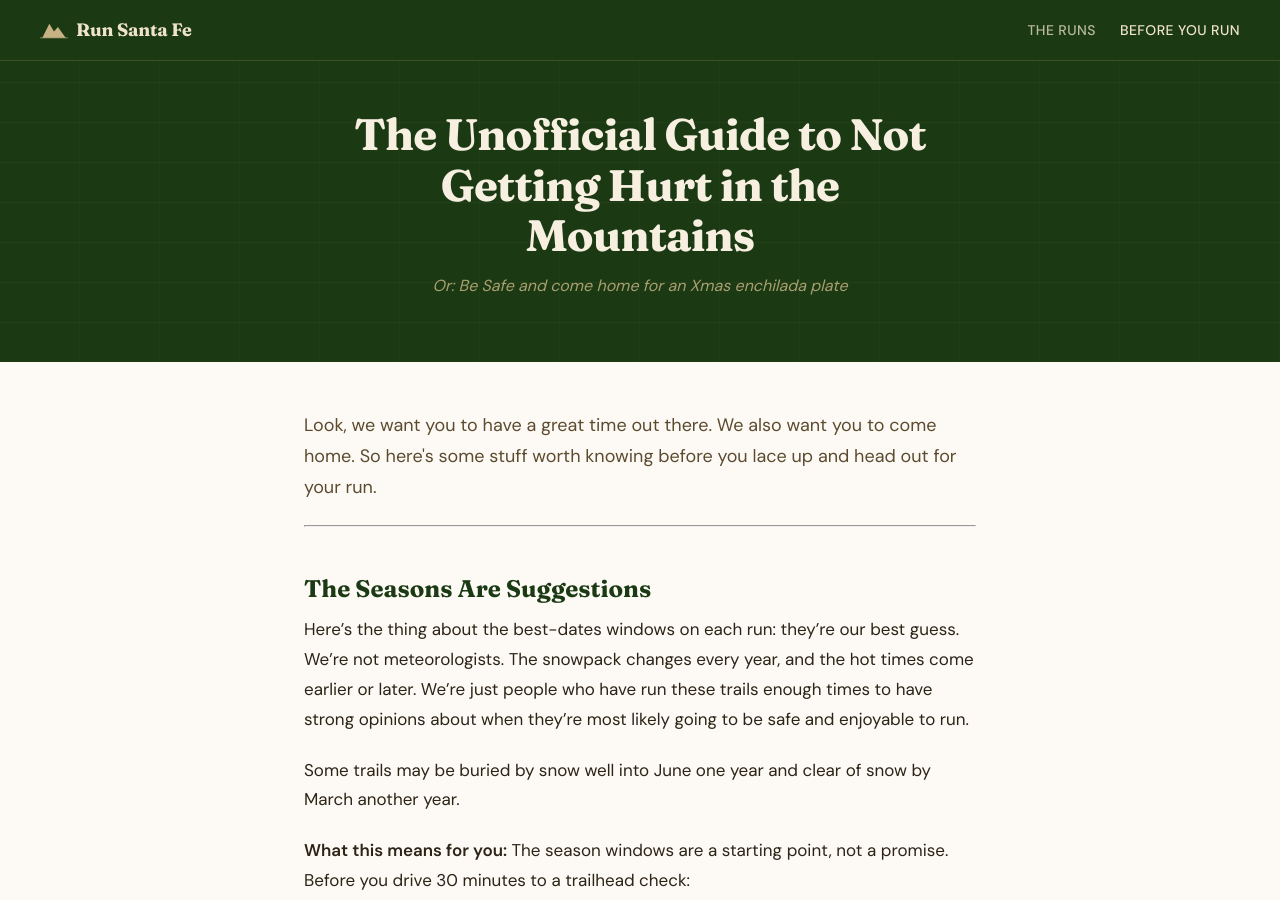
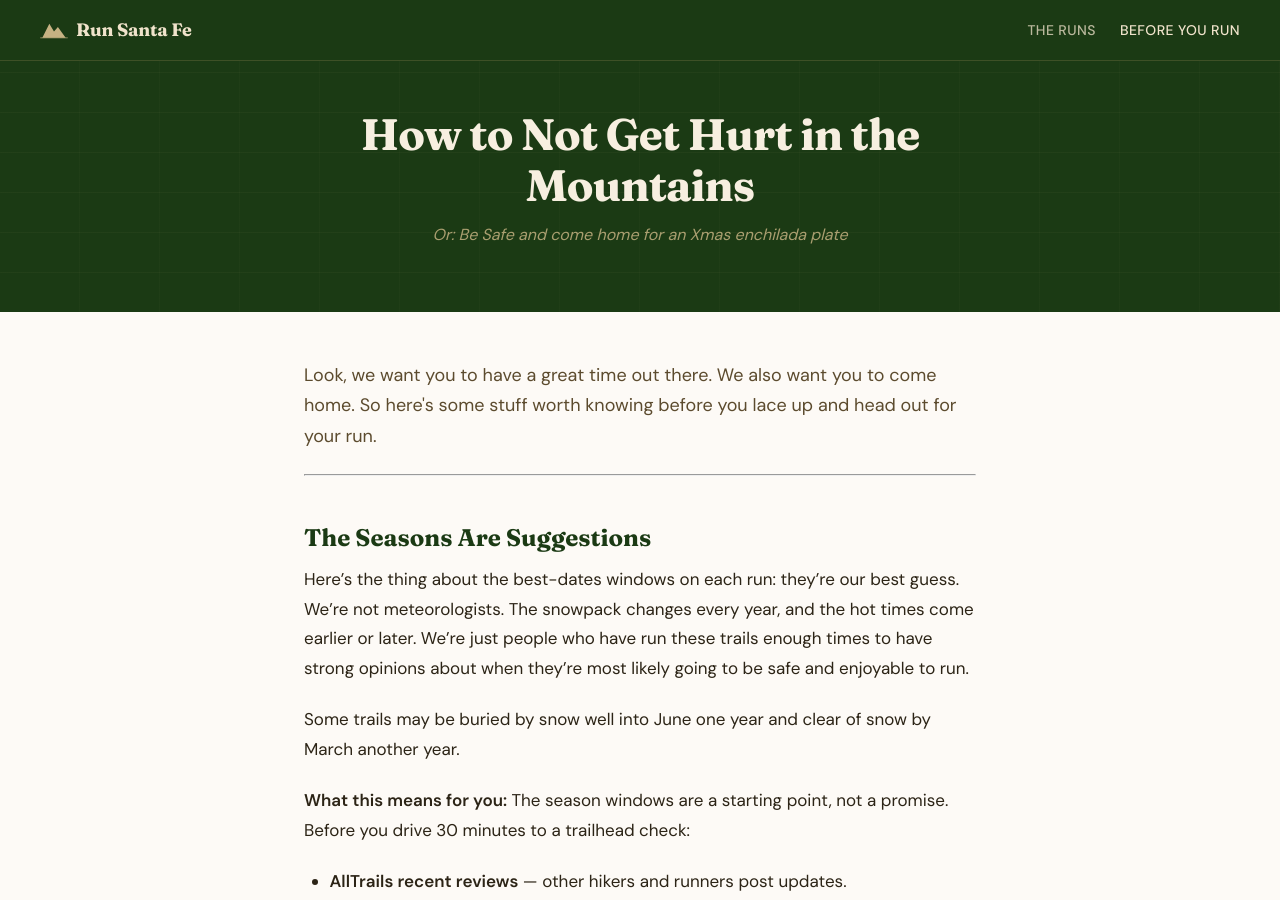
Before and after one commit to santa-fe-runs/santa-fe-run, a Jekyll site: the page built from before-you-run.md, in a window 1280 px wide and 900 px high. Built offline with Jekyll 4.4.1, drawn with Linux system fonts in a browser that asks for light colours.

Commit message:
claude run skill and before you run updates

```diff
--- a/before-you-run.md
+++ b/before-you-run.md
@@ -7,7 +7,7 @@
 <div class="guide-page">
   <div class="guide-hero">
     <div class="container">
-      <h1 class="guide-title">The Unofficial Guide to Not Getting Hurt in the Mountains</h1>
+      <h1 class="guide-title">How to Not Get Hurt in the Mountains</h1>
       <p class="guide-subtitle">Or: Be Safe and come home for an Xmas enchilada plate</p>
     </div>
   </div>
@@ -88,7 +88,5 @@
 
 Now go have fun.
 
-      </div>
-    </div>
   </div>
 </div>
```
Also changed, not shown: .claude/skills/run-gen/SKILL.md.
